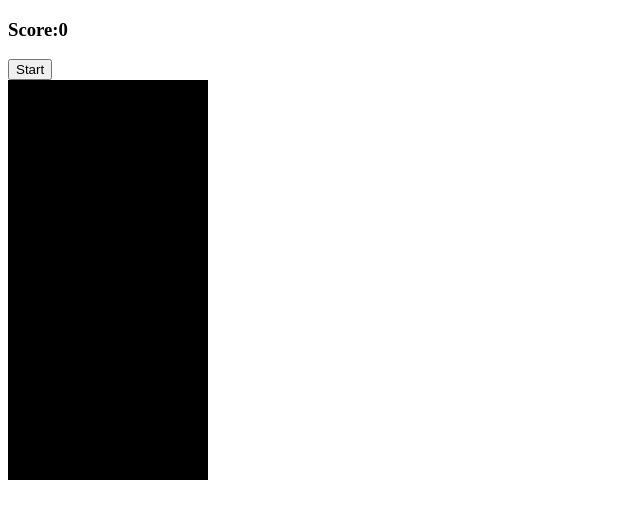
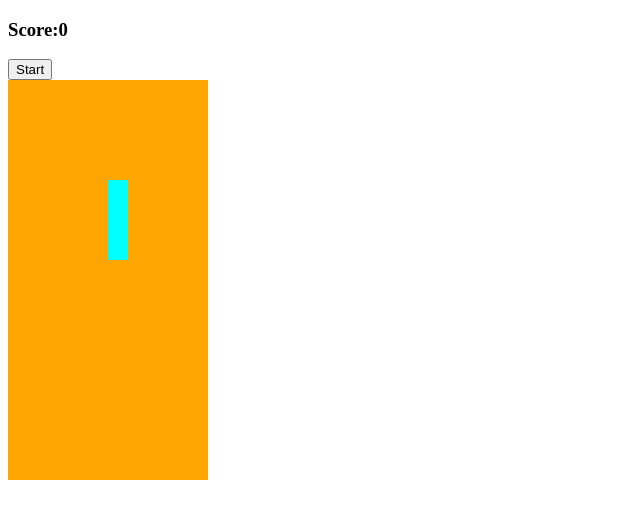
Before and after one commit to Fernandez97Vincent/tetris, a plain HTML site: page index.html in a window 1280 px wide. Shown: the whole page, without its empty margins (0-640 px from the left). Drawn offline with Linux system fonts and the light colour scheme.

Commit message:
TETROMINOS ARE MOVING DOWN

```diff
--- a/script.js
+++ b/script.js
@@ -48,7 +48,7 @@ const tetrominoL = [
   // select tetrominos randomly
   const randomTetromino = Math.floor(Math.random()*allTetrominos.length);
   console.log(randomTetromino);
-  let current = allTetrominos[random][currentRotation];
+  let current = allTetrominos[randomTetromino][currentRotation];
 
   // add clast list tetromino to all
   function draw() {
@@ -62,3 +62,12 @@ const tetrominoL = [
         squares[currentPosition + index].classList.remove('tetromino');
     })
   }
+
+  // create a function that moves the tetrominos down every second - setinterval 1000
+  timerId = setInterval(goDown, 1000);
+
+  function goDown() {
+    undraw();
+    currentPosition += width;
+    draw();
+  }
--- a/style.css
+++ b/style.css
@@ -9,7 +9,6 @@
 .grid div {
     height: 20px;
     width: 20px;
-    background-color: black;
 }
 
 .tetromino {
```
